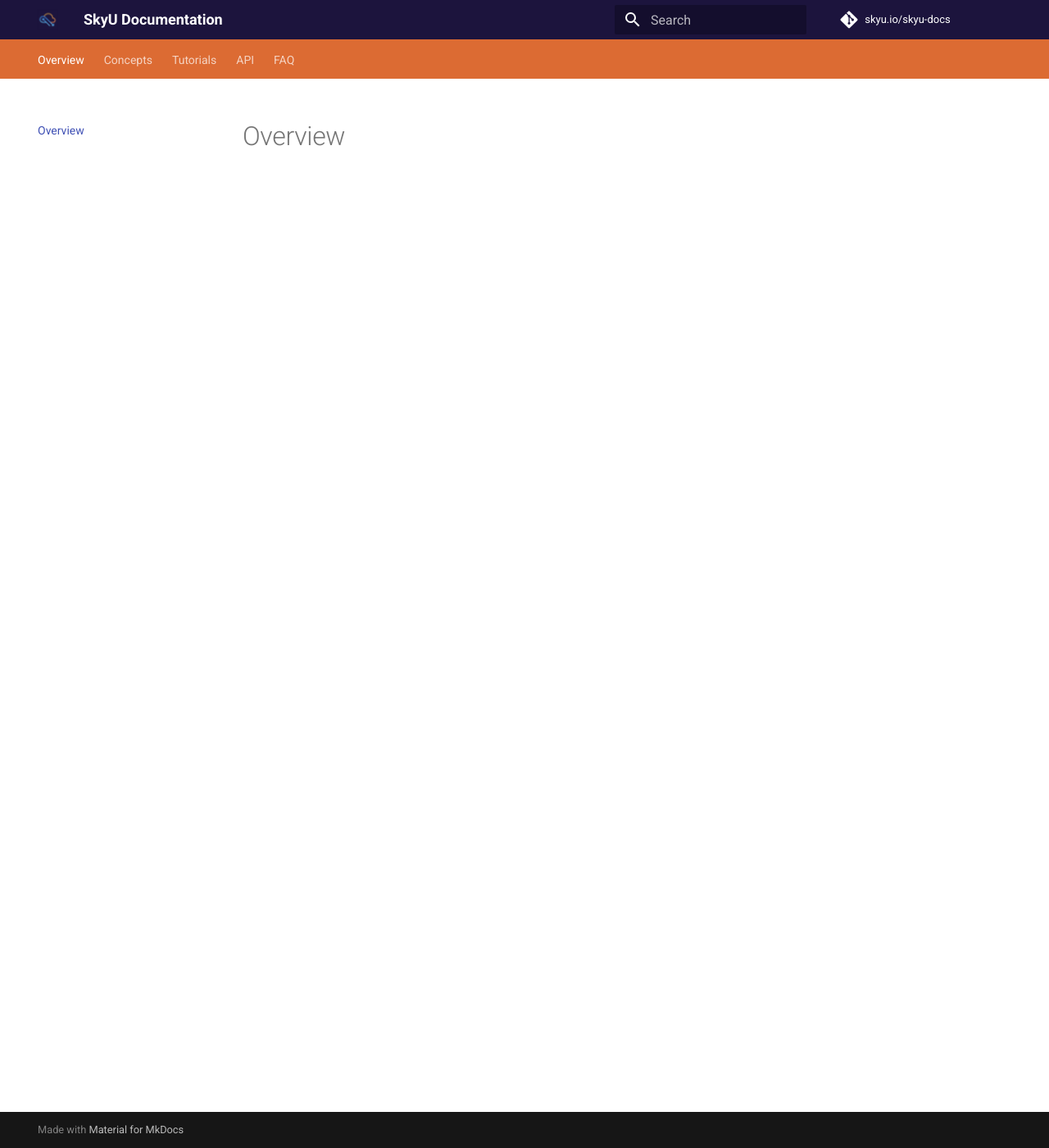
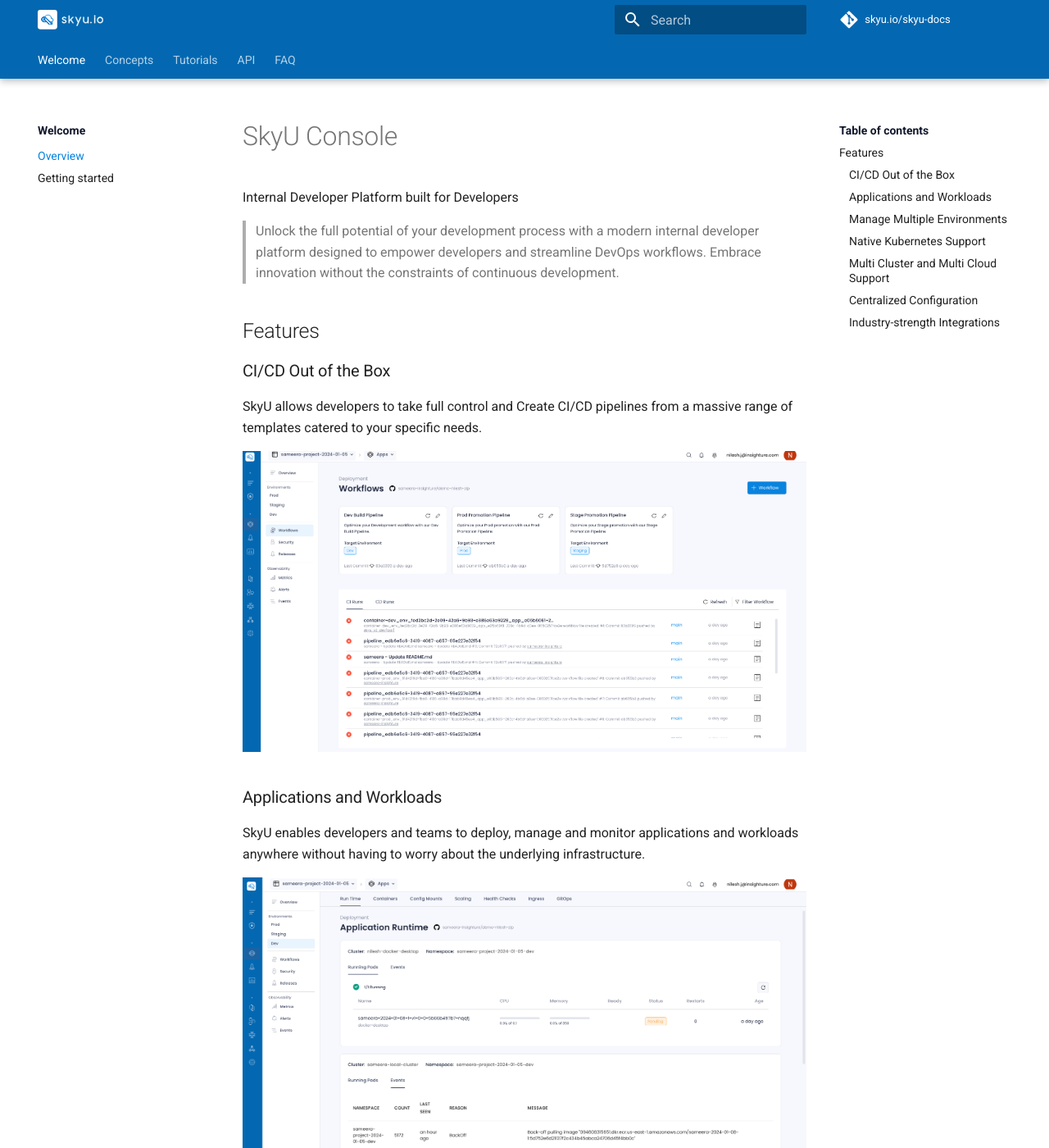
Before and after one commit to skyu-io/skyu-docs, an MkDocs documentation site: the page built from docs/index.md, in a window 1280 px wide and 1400 px high. Shown: the whole window at 82% size. Built offline with MkDocs 1.6.1 and Material for MkDocs 9.7.7, drawn with Linux system fonts in a browser that asks for light colours; comment, search, counter and statistics services are not loaded; some of the changed text lies outside the part shown.

Commit message:
init theme

```diff
--- a/docs/index.md
+++ b/docs/index.md
@@ -1 +1,92 @@
-# Overview
+---
+title: Overview
+---
+
+# SkyU Console
+
+Internal Developer Platform built for Developers
+
+> Unlock the full potential of your development process with a modern internal developer platform designed to empower developers and streamline DevOps workflows. Embrace innovation without the constraints of continuous development.
+
+
+## Features
+
+### CI/CD Out of the Box
+SkyU allows developers to take full control and Create CI/CD pipelines from a massive range of templates catered to your specific needs.
+
+![](/assets/images/docs/workflow-runs.png)
+
+### Applications and Workloads
+SkyU enables developers and teams to deploy, manage and monitor applications and workloads anywhere without having to worry about the underlying infrastructure.
+
+![](/assets/images/docs/application-runtime.png)
+
+- **Auto-scaling**
+
+    Manages the necessary services on your clusters to horizontally or vertically scale your applications and workloads.
+
+    ![](/assets/images/docs/scaling.png)
+
+- **DNS and Load-balancing**
+
+    - Supports multi-port mappings and fan-out ingress configurations
+    - Automated TLS(HTTPS) Certificate rotation using LetsEncrypt
+    - Supports custom Certificate Providers through cert-manager
+    - Supports Nginx and Traefik Ingress Controllers out of the box (but support is available for other controllers)
+
+
+### Manage Multiple Environments
+
+Separate environments for development, staging, UAT and production (etc) can be easily created and managed with appropriate configurations.
+
+Having a consistent process to create and manage the many environments (development, staging, test, UAT, production, etc) that your development teams depend on is key to achieving stable and high-velocity release cycles.
+
+Create and manage environments in multiple configurations and provides your teams with the tools to easily deploy, manage and monitor workloads on your Infrastructure
+
+![](/assets/images/docs/environments.png)
+
+
+- **Create multiple environments on the same Cluster.**
+
+    SkyU configures the namespacing and other underlying network and security policies to achieve optimal isolation between your different environments.
+
+
+- **Create environments that span across different Clusters.**
+
+    Create Multi-Cluster environments that are synchronized across any number of Clusters in your project. Multi-cluster environments provide a cookie-cutter approach to building highly resilient, disaster-recoverable systems with ease.
+
+- **Restrict permissions and access to environments** (and applications running in those environments) using RBAC Controls in SkyU.
+
+
+- **Promote applications between environments.**
+
+    Promote containers between environments with a single-click (manual approval) or enable continuous deployment pipelines that makes use of advanced deployment strategies such as blue/green and canary releases with a few clicks.
+
+
+- **Environment-level audit logs and metrics**
+
+    Every change to made to an environment is logged and audited so you're always on top of your application infrastructure. Easily Monitor application metrics that span multiple clusters (multi-cluster environments).
+
+### Native Kubernetes Support
+Provider-agnostic connectivity to any Kubernetes Cluster whether its public, private, on-premise or on your laptop.
+
+![](/assets/images/docs/cluster-types.png)
+
+
+### Multi Cluster and Multi Cloud Support
+
+>  Synchronize environments and applications between multiple Kubernetes clusters to create highly-resilient systems.
+
+SkyU breaks-out your application layer from any and all underlying provider/vendor specific lock-ins  allowing you to migrate entire workloads and environments between different clusters with a few clicks of a button.
+
+### Centralized Configuration
+
+Easily create, version and apply any kind of configuration (config files, service accounts, .env files, etc) or sensitive secrets to your applications.
+
+SkyU utilizes AWS Secret Manager to encrypt and securely store your sensitive credentials/secrets and injects/mounts them into your applications. But depending on your compliance requirements you can always 'Bring your own Vault' and plug it in.
+
+
+### Industry-strength Integrations
+From git repositories, CI/CD tools to monitoring and observability tools and container registry integrations are supported.
+
+Integrate any Container Registry of choice to your projects. SkyU will apply the necessary configurations to all connected clusters so that your teams can seamlessly utlize your Continuous Integration pipelines to deploy to any environment.
--- a/mkdocs.yml
+++ b/mkdocs.yml
@@ -1,30 +1,69 @@
-site_name: SkyU Documentation
+site_name: Documentation
 repo_name: "skyu.io/skyu-docs"
 repo_url: "https://github.com/skyu-io/skyu-docs"
 site_url: "https://docs.skyu.io"
+site_description: "Internal Developer Platform Built for Developers"
 theme:
   name: material
   features:
     - navigation.tabs
+    - navigation.tabs.sticky
     - navigation.sections
     - navigation.instant
-    - toc.integrate
+    - navigation.expand
+    - navigation.path
+    - navigation.top
+    # - navigation.indexes
+    - navigation.sidebar
+    - navigation.scrollspy
+    # - toc.integrate
     - navigation.top
     - search.suggest
     - search.highlight
+    # - tabs
+    # - instant
+    - meta
+
+
   include_sidebar: true
   language: en
   custom_dir: overrides
-  logo: assets/images/skyu.png
-  favicon: assets/images/skyu.png
+  logo: assets/images/logo.svg
+  favicon: assets/images/favicon.ico
   palette:
     - scheme: skyu
+      primary: blue
+      accent: light-blue
+      # toggle:
+      #   icon: menu
+      #   name: Menu
+
+
 
 extra_css:
   - assets/stylesheets/overrides.css
+plugins:
+  - search
+  - awesome-pages
+
+markdown_extensions:
+  - smarty
+  - toc:
+      permalink: true
+  - pymdownx.tabbed
+  - pymdownx.superfences
+  - admonition
+  - pymdownx.details
+  - attr_list
+  - meta
+  # - pymdownx.emoji:
+  #     emoji_index: "!!python/name:materialx.emoji.twemoji"
+  #     emoji_generator: "!!python/name:materialx.emoji.to_svg"
 
 nav:
-  - Overview: index.md
+  - "Welcome":
+      - Overview: "index.md"
+      - Getting started: "getting-started.md"
   - Concepts:
       - concepts/index.md
   - Tutorials:
--- a/overrides/assets/stylesheets/overrides.css
+++ b/overrides/assets/stylesheets/overrides.css
@@ -1,13 +1,47 @@
-[data-md-color-scheme='skyu'] {
-    --md-primary-fg-color: #1c143d;
-    --md-primary-fg-color--light: #bbdefb;
-    --md-primary-fg-color--dark: #004c8c;
+body {
+    font-family: 'Roboto', sans-serif;
 }
 
-.md-tabs {
+
+[data-md-color-scheme='skyu'] {
+    --md-primary-fg-color: #0368B1;
+    --md-primary-fg-color--light: #E8F4FE;
+    --md-primary-fg-color--dark: #0683DE;
+}
+
+
+.md-header__topic {
+    display: none;
+}
+
+/* .md-tabs {
     background-color: #dc6b33;
-}
+} */
 
 .md-content {
     margin-bottom: 4rem;
 }
+
+.md-nav--lifted>.md-nav__list>.md-nav__item>[for]{
+    color: #11172C;
+    font-weight: 600;
+    margin-bottom: 0.2rem;
+}
+
+.md-nav__item .md-nav__link--active{
+    color: #0683DE;
+}
+
+.md-nav__title{
+    color: #11172C;
+    font-weight: 600;
+    margin-bottom: 0.2rem;
+}
+/* h2{
+    color: #0000008a !important;
+} */
+
+/* h3{
+    color: #0000008a !important;
+    font-weight: 200 !important;
+} */
```
Also changed, not shown: docker-compose.yaml (added, +9 -0 lines), docs/getting-started.md (added, +5 -0 lines), footer.html (added, +55 -0 lines), overrides/assets/images/docs/application-runtime.png (added), overrides/assets/images/docs/application-types.png (added), overrides/assets/images/docs/cluster-types.png (added), overrides/assets/images/docs/environments.png (added), overrides/assets/images/docs/scaling.png (added), overrides/assets/images/docs/workflow-runs.png (added), overrides/assets/images/logo.svg (added), overrides/assets/images/skyu.png (deleted), 1 other file.
